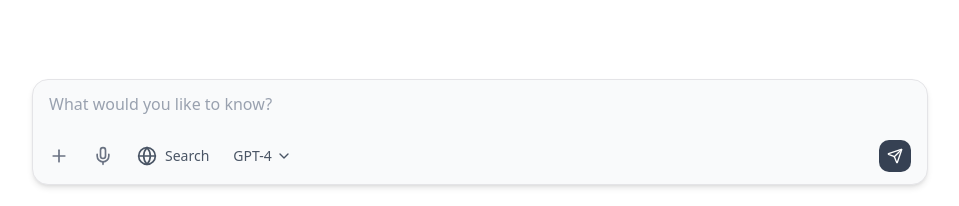
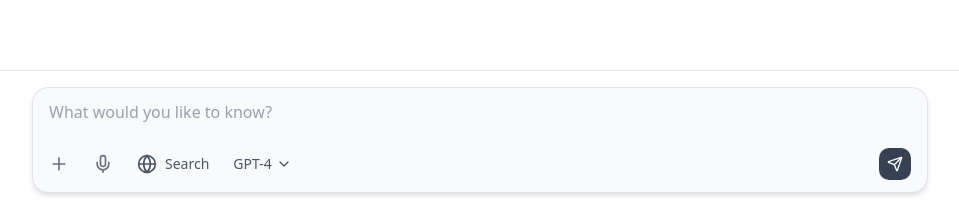
Before and after one commit to thanhnl2004/Lynx-AI, a Next.js app in the folder client/: page / in a window 1280 px wide. Shown: the part 591-797 px from the top of the page, without its empty margins (160-1119 px from the left). Built offline with nearby package versions, Linux system fonts and the light colour scheme; no server answers.

Commit message:
fix input position

```diff
--- a/client/src/components/ai/chat-interface.tsx
+++ b/client/src/components/ai/chat-interface.tsx
@@ -49,6 +49,7 @@ export function ChatInterface() {
     }
   }, [messages, status]);
 
+  // Window scroll detection
   useEffect(() => {
     const handleScroll = () => {
       const scrollTop = window.pageYOffset || document.documentElement.scrollTop;
@@ -71,8 +72,8 @@ export function ChatInterface() {
   };
 
   return (
-    <div className="min-h-screen bg-white">
-      <div className="max-w-4xl mx-auto px-4 pt-4 pb-32 space-y-4">
+    <div className="min-h-screen bg-white pb-24">
+      <div className="max-w-4xl mx-auto px-4 pt-4 space-y-4">
         {messages.length === 0 && (
           <div className="text-center text-gray-500 mt-8">
             <p>Start a conversation with the AI assistant</p>
@@ -103,7 +104,9 @@ export function ChatInterface() {
         <div ref={messagesEndRef} />
       </div>
 
-      <div className="fixed bottom-6 left-0 right-0 px-4 z-10">
+      {/* Fixed input at bottom - positioned absolutely within the SidebarInset context */}
+      <div className="fixed bottom-0 left-0 right-0 bg-white border-t border-gray-200 p-4 z-10"
+           style={{ marginLeft: 'var(--sidebar-width, 0px)' }}>
         <div className="max-w-4xl mx-auto">
           <Input
             onSendMessage={handleSendMessage}
```
